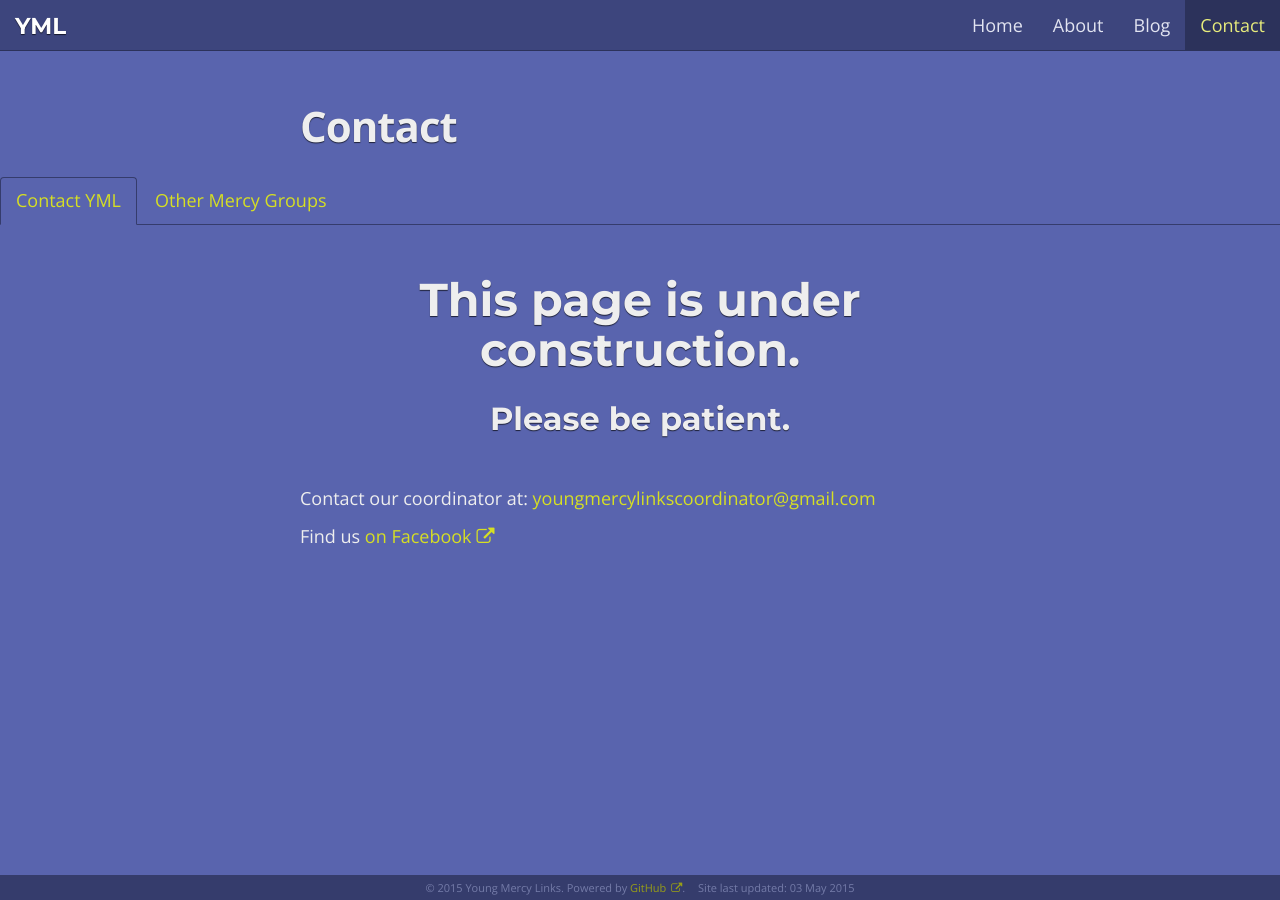
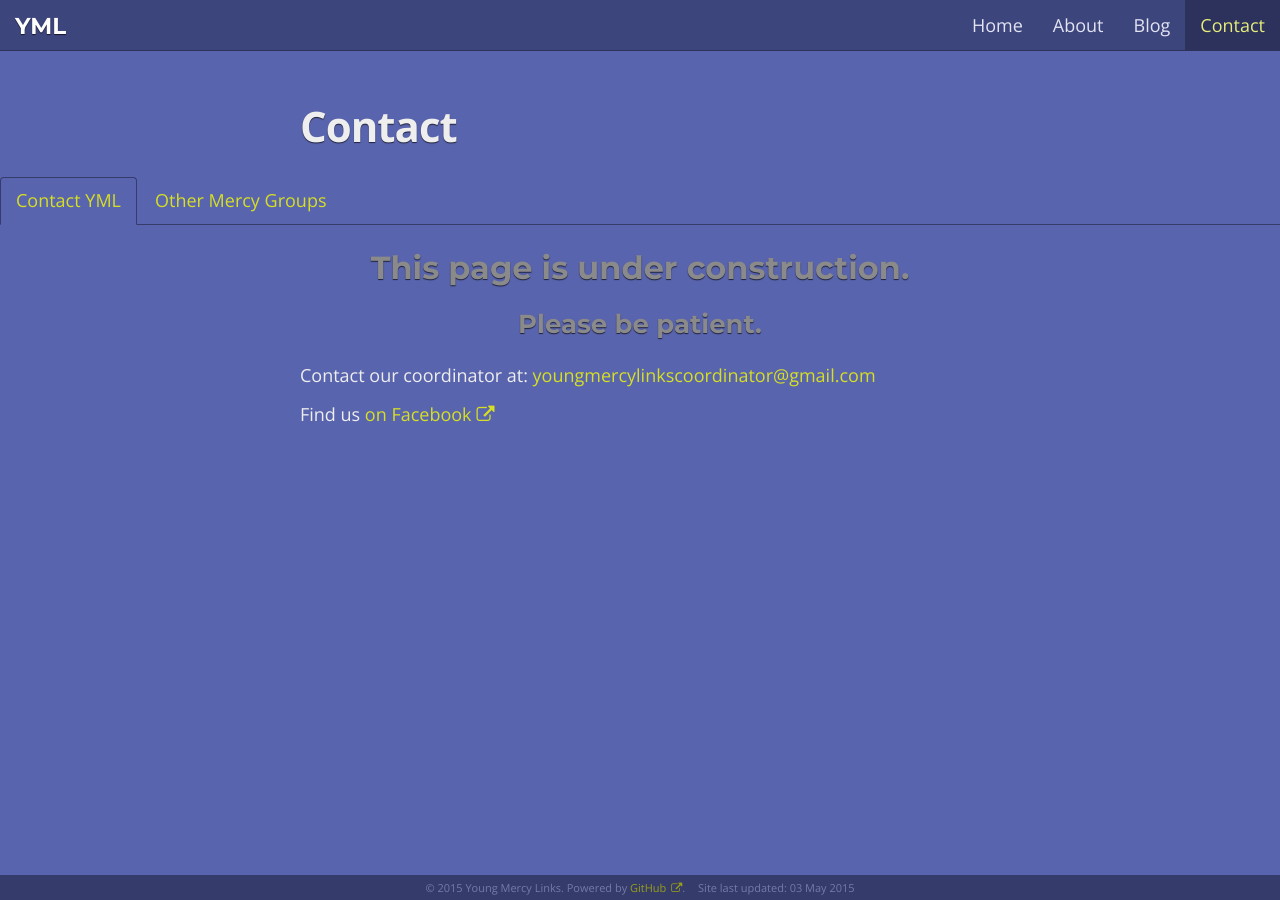
Before and after one commit to youngmercylinks/youngmercylinks.github.io, a Jekyll site: the page built from _pages/contact.html, in a window 1280 px wide. Built offline with Jekyll 4.4.1, drawn with Linux system fonts in a browser that asks for light colours; nearby versions of some CDN libraries.

Commit message:
Tweaked sizes, margins and colour

```diff
--- a/_includes/construction.html
+++ b/_includes/construction.html
@@ -1,7 +1,7 @@
 <!-- Placeholder text -->
-<div align="center" style="margin-top: 50px; margin-bottom: 50px;">
+<div align="center" style="margin-bottom: 25px; color: #8a8a8a;">
   <p>
-    <h1 class="gf-montserrat text-shadow">This page is under construction.</h1>
-    <h2 class="gf-montserrat text-shadow">Please be patient.</h2>
+    <h2 class="gf-montserrat text-shadow">This page is under construction.</h2>
+    <h3 class="gf-montserrat text-shadow">Please be patient.</h3>
   </p>
 </div>
```
